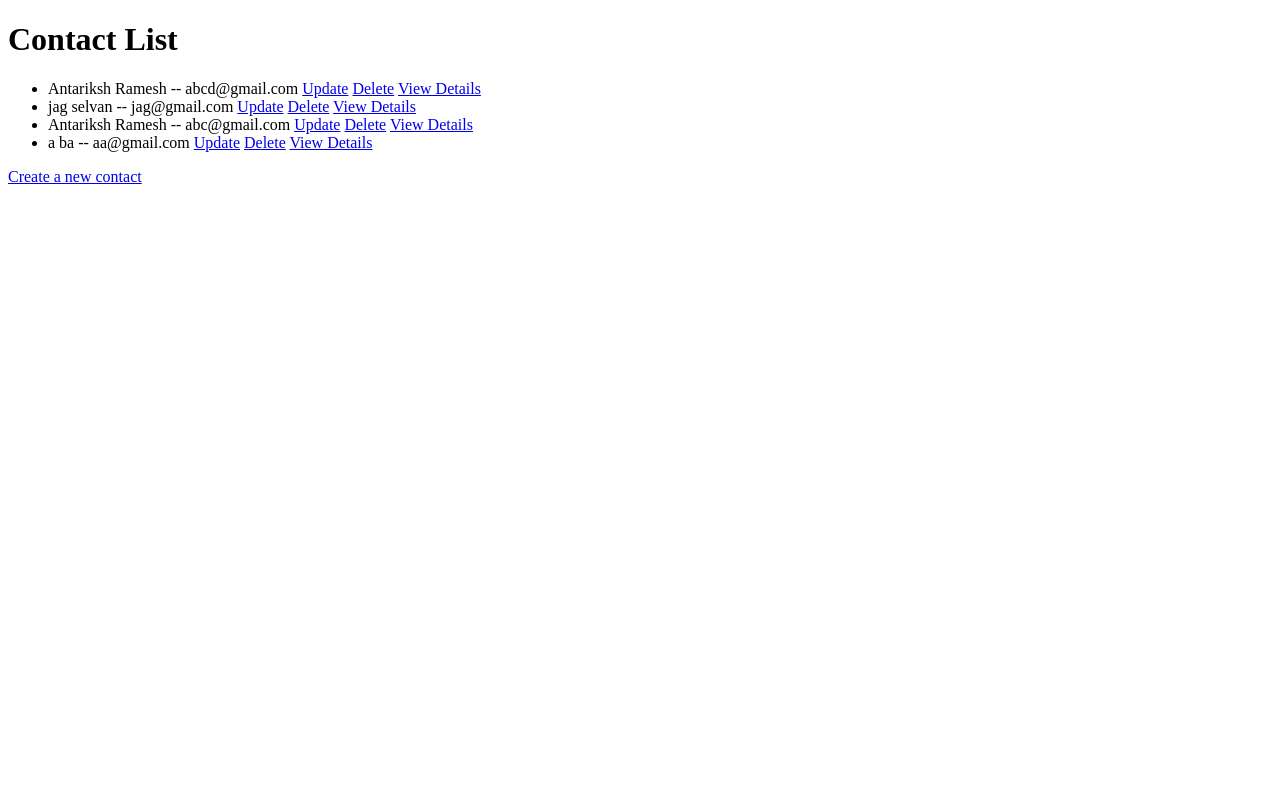
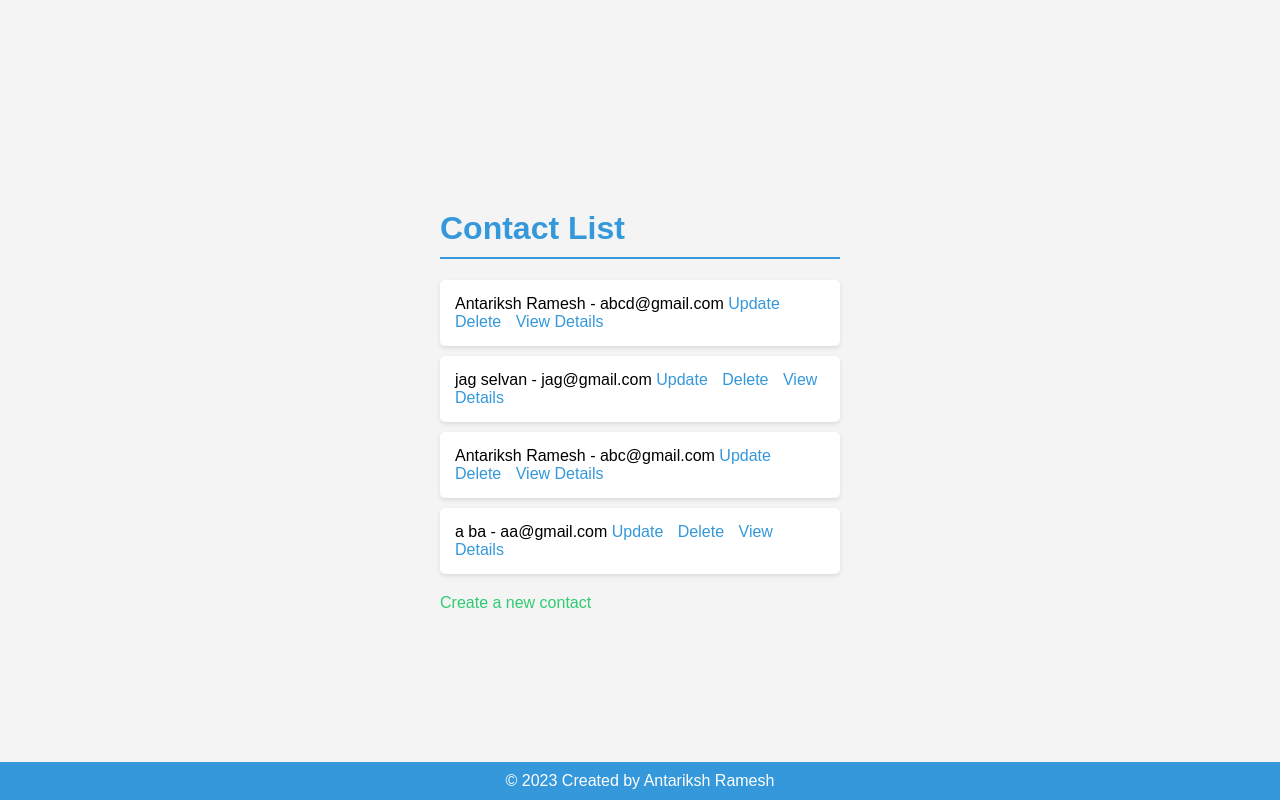
Before and after one commit to Antariksh-Ramesh/Antariksh_Ramesh, a Django app: page /contacts/ in a window 1280 px wide. Run offline with Django 5.2, Linux system fonts and the light colour scheme; data comes from the database, SQL or seed files in the repository.

Commit message:
copyright

```diff
--- a/Contact_details/Templates/Contact_details/contact_list.html
+++ b/Contact_details/Templates/Contact_details/contact_list.html
@@ -4,24 +4,101 @@
 <head>
     <meta charset="UTF-8">
     <title>Contact List</title>
+    <style>
+        body {
+            font-family: Arial, sans-serif;
+            background-color: #f4f4f4;
+            margin: 0;
+            padding: 0;
+            display: flex;
+            flex-direction: column;
+            align-items: center;
+            justify-content: center;
+            min-height: 100vh;
+        }
+
+        h1 {
+            color: #3498db;
+            border-bottom: 2px solid #3498db;
+            padding-bottom: 10px;
+        }
+
+        ul {
+            list-style-type: none;
+            padding: 0;
+            width: 400px;
+        }
+
+        li {
+            background-color: #fff;
+            margin: 10px 0;
+            padding: 15px;
+            border-radius: 5px;
+            box-shadow: 0 2px 4px rgba(0, 0, 0, 0.1);
+        }
+
+        a {
+            color: #3498db;
+            margin-right: 10px;
+            text-decoration: none;
+        }
+
+        a:hover {
+            text-decoration: underline;
+        }
+
+        .empty-message {
+            color: #777;
+        }
+
+        .create-link {
+            display: block;
+            margin-top: 20px;
+            color: #2ecc71;
+            text-decoration: none;
+        }
+
+        .create-link:hover {
+            text-decoration: underline;
+        }
+
+        footer {
+            position: fixed;
+            bottom: 0;
+            width: 100%;
+            text-align: center;
+            padding: 10px;
+            background-color: #3498db;
+            color: #fff;
+        }
+    </style>
 </head>
 <body>
+    <div>
         <h1>Contact List</h1>
 
+        {% if contacts %}
             <ul>
                 {% for contact in contacts %}
                     <li>
-                {{ contact.first_name }} {{ contact.last_name }} -- {{ contact.email }}
+                        {{ contact.first_name }} {{ contact.last_name }} - {{ contact.email }}
                         <a href="{% url 'contact_update' pk=contact.pk %}">Update</a>
                         <a href="{% url 'contact_delete' pk=contact.pk %}">Delete</a>
                         <a href="{% url 'contact_detail' pk=contact.pk %}">View Details</a>
                     </li>
-        {% empty %}
-            <li>No contacts available</li>
                 {% endfor %}
             </ul>
+        {% else %}
+            <p class="empty-message">No contacts available</p>
+        {% endif %}
 
         <!-- Add a link to create a new contact -->
-    <a href="{% url 'contact_create' %}">Create a new contact</a>
+        <a href="{% url 'contact_create' %}" class="create-link">Create a new contact</a>
+    </div>
+
+    <!-- Footer -->
+    <footer>
+        &copy; 2023 Created by Antariksh Ramesh
+    </footer>
 </body>
 </html>
```
Lines whose indentation alone changed are shown as unchanged.
